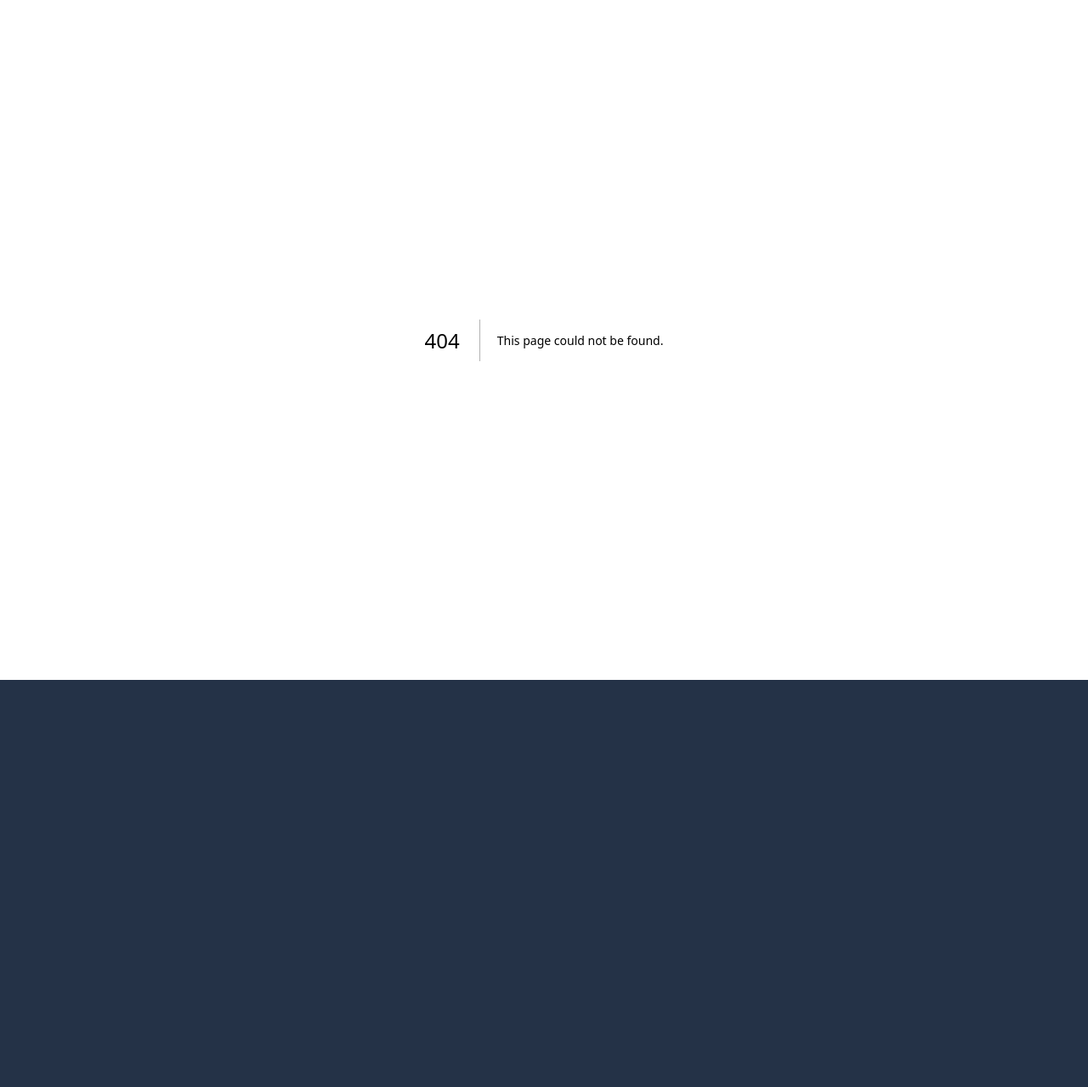
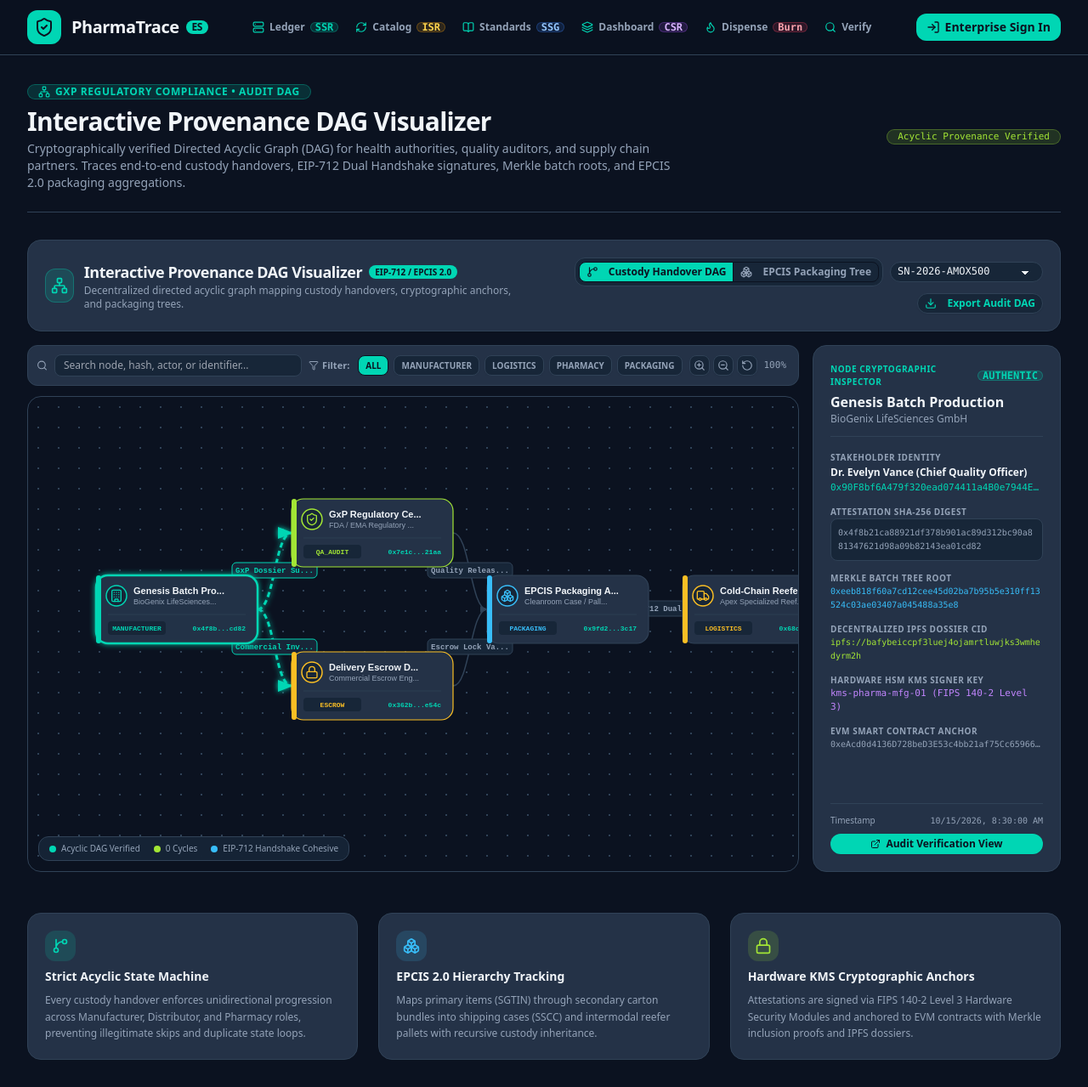
Before and after one commit to MirEashanZaman/pharma-trace-frontend, a Next.js app: page /provenance in a window 1280 px wide. Before the commit this address had no page. Shown: the whole page at 85% size. Before the commit the page ends 800 px from the top, so only its background shows below. Built offline with nearby package versions, Linux system fonts and the light colour scheme; no server answers.

Commit message:
feat(provenance): add dedicated Provenance DAG page for regulators and auditors

```diff
--- /dev/null
+++ b/app/provenance/page.tsx
@@ -0,0 +1,85 @@
+'use client';
+
+import React from 'react';
+import { Navigation } from '@/components/navigation';
+import { ProvenanceDagVisualizer } from '@/components/provenance-dag';
+import {
+  Network,
+  ShieldCheck,
+  FileCheck2,
+  Lock,
+  GitBranch,
+  Boxes,
+  Cpu,
+  Layers,
+} from 'lucide-react';
+
+export default function ProvenancePage() {
+  return (
+    <div className="min-h-screen bg-[#0B1220] text-[#F1F5F9] flex flex-col font-sans">
+      <Navigation />
+
+      <main className="flex-1 max-w-7xl mx-auto px-4 sm:px-6 lg:px-8 py-8 w-full space-y-8">
+        <div className="flex flex-col sm:flex-row items-start sm:items-center justify-between gap-4 border-b border-[#304257] pb-6">
+          <div className="space-y-1">
+            <div className="badge badge-sm bg-[#00D6B4]/15 border border-[#00D6B4]/30 text-[#00D6B4] font-bold uppercase tracking-wider py-2 px-3 gap-1.5">
+              <Network className="h-3.5 w-3.5 text-[#00D6B4]" /> GxP Regulatory Compliance &bull; Audit DAG
+            </div>
+            <h1 className="text-2xl sm:text-3xl font-black text-[#F1F5F9] tracking-tight">
+              Interactive Provenance DAG Visualizer
+            </h1>
+            <p className="text-xs sm:text-sm text-[#94A3B8] max-w-3xl">
+              Cryptographically verified Directed Acyclic Graph (DAG) for health authorities, quality auditors, and supply chain partners. Traces end-to-end custody handovers, EIP-712 Dual Handshake signatures, Merkle batch roots, and EPCIS 2.0 packaging aggregations.
+            </p>
+          </div>
+
+          <div className="flex items-center gap-2">
+            <span className="badge badge-sm bg-[#A3E635]/15 border border-[#A3E635]/30 text-[#A3E635] font-mono text-[11px] py-2 px-3">
+              Acyclic Provenance Verified
+            </span>
+          </div>
+        </div>
+
+        <ProvenanceDagVisualizer />
+
+        <div className="grid grid-cols-1 md:grid-cols-3 gap-6 pt-4">
+          <div className="card bg-[#243247] border border-[#304257] rounded-2xl p-5 space-y-2">
+            <div className="h-9 w-9 rounded-xl bg-[#00D6B4]/15 text-[#00D6B4] flex items-center justify-center font-bold">
+              <GitBranch className="h-5 w-5" />
+            </div>
+            <h3 className="font-bold text-sm text-[#F1F5F9]">
+              Strict Acyclic State Machine
+            </h3>
+            <p className="text-xs text-[#94A3B8] leading-relaxed">
+              Every custody handover enforces unidirectional progression across Manufacturer, Distributor, and Pharmacy roles, preventing illegitimate skips and duplicate state loops.
+            </p>
+          </div>
+
+          <div className="card bg-[#243247] border border-[#304257] rounded-2xl p-5 space-y-2">
+            <div className="h-9 w-9 rounded-xl bg-[#38BDF8]/15 text-[#38BDF8] flex items-center justify-center font-bold">
+              <Boxes className="h-5 w-5" />
+            </div>
+            <h3 className="font-bold text-sm text-[#F1F5F9]">
+              EPCIS 2.0 Hierarchy Tracking
+            </h3>
+            <p className="text-xs text-[#94A3B8] leading-relaxed">
+              Maps primary items (SGTIN) through secondary carton bundles into shipping cases (SSCC) and intermodal reefer pallets with recursive custody inheritance.
+            </p>
+          </div>
+
+          <div className="card bg-[#243247] border border-[#304257] rounded-2xl p-5 space-y-2">
+            <div className="h-9 w-9 rounded-xl bg-[#A3E635]/15 text-[#A3E635] flex items-center justify-center font-bold">
+              <Lock className="h-5 w-5" />
+            </div>
+            <h3 className="font-bold text-sm text-[#F1F5F9]">
+              Hardware KMS Cryptographic Anchors
+            </h3>
+            <p className="text-xs text-[#94A3B8] leading-relaxed">
+              Attestations are signed via FIPS 140-2 Level 3 Hardware Security Modules and anchored to EVM contracts with Merkle inclusion proofs and IPFS dossiers.
+            </p>
+          </div>
+        </div>
+      </main>
+    </div>
+  );
+}
```
